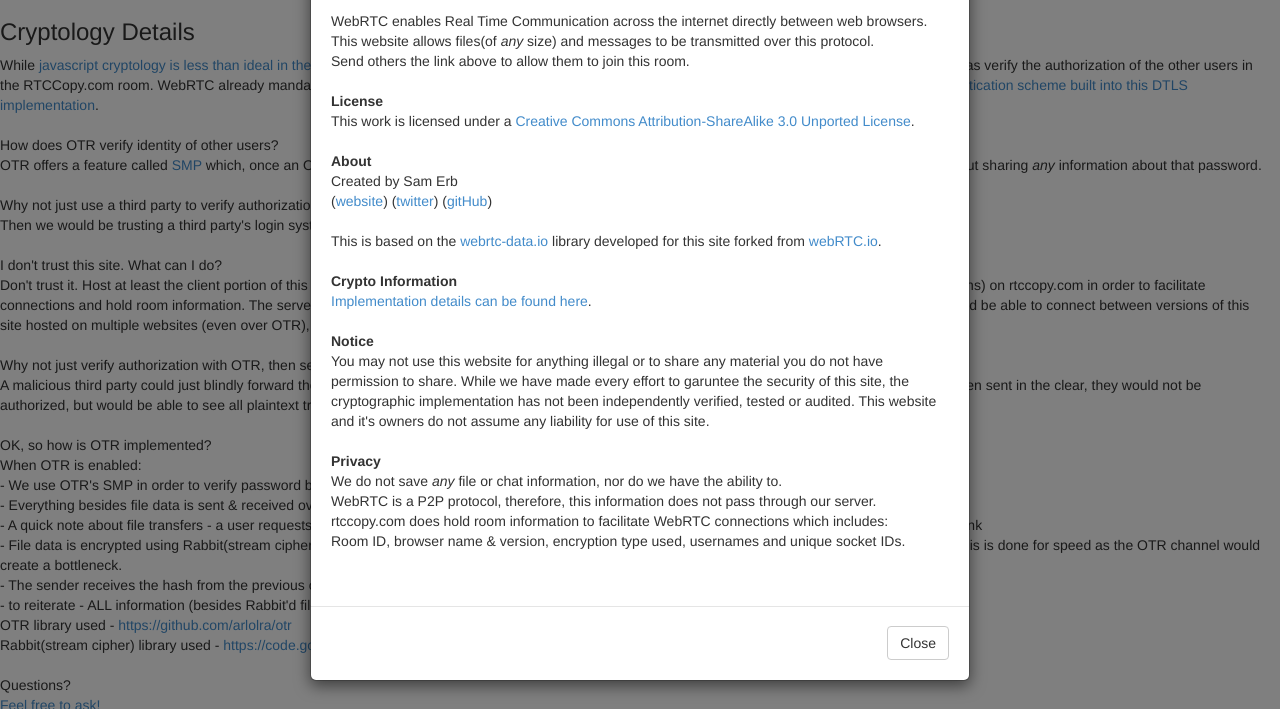
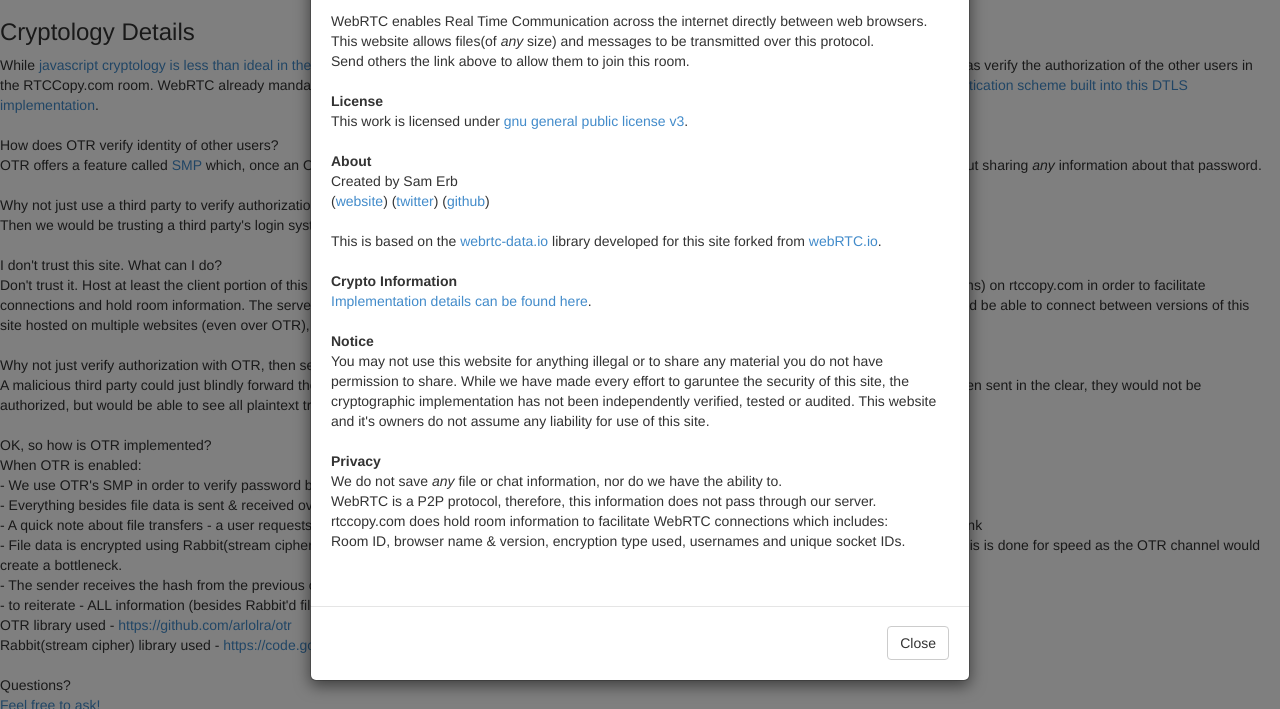
Before and after one commit to erbbysam/webRTCCopy, a plain HTML site: page client/white_paper.html in a window 1280 px wide. Both pictures are taken after a click on the link "About". Shown: the part 91-800 px from the top of the page. Drawn offline with Linux system fonts and the light colour scheme.

Commit message:
license update

```diff
--- a/client/white_paper.html
+++ b/client/white_paper.html
@@ -101,13 +101,13 @@ Questions?<br />
 				Send others the link above to allow them to join this room.<br />
 				<br />
 				<b>License</b><br />
-				This work is licensed under a <a href="http://creativecommons.org/licenses/by-sa/3.0/deed.en_US" target="_blank">Creative Commons Attribution-ShareAlike 3.0 Unported License</a>.<br />
+				This work is licensed under <a href="http://www.tldrlegal.com/license/gnu-general-public-license-v3-(gpl-3)" target="_blank">gnu general public license v3</a>.<br />
 				<br />
 				<b>About</b><br />
 				Created by Sam Erb<br />
 				(<a href="http://www.erbbysam.com/" target="_blank">website</a>)
 				(<a href="https://twitter.com/erbbysam" target="_blank">twitter</a>)
-				(<a href="https://github.com/erbbysam" target="_blank">gitHub</a>)<br />
+				(<a href="https://github.com/erbbysam" target="_blank">github</a>)<br />
 				<br />
 				This is based on the <a href="https://github.com/erbbysam/webrtc-data.io" target="_blank">webrtc-data.io</a> library developed for this site forked from <a href="https://github.com/webRTC/webRTC.io" target="_blank">webRTC.io</a>.<br />
 				<br />
```
